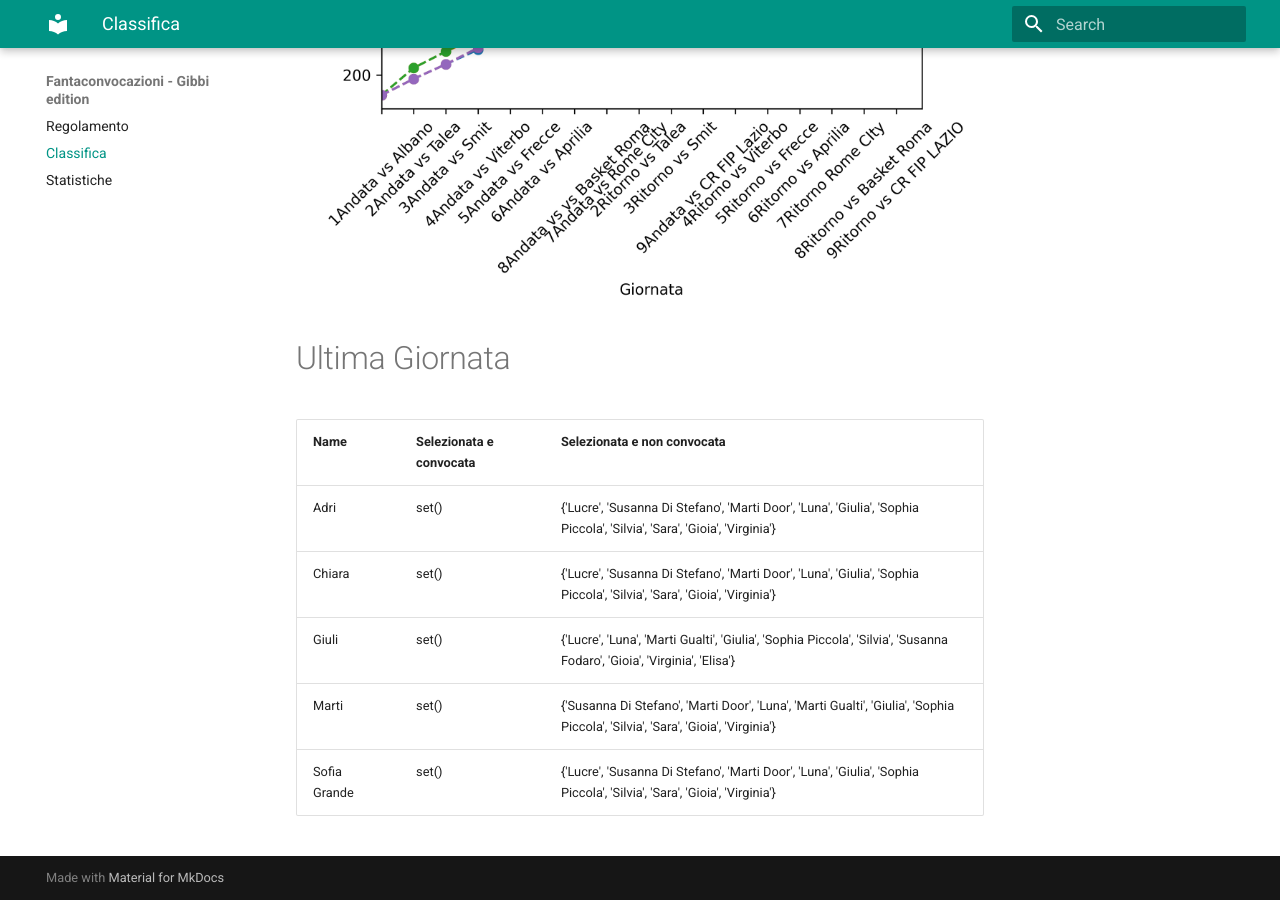
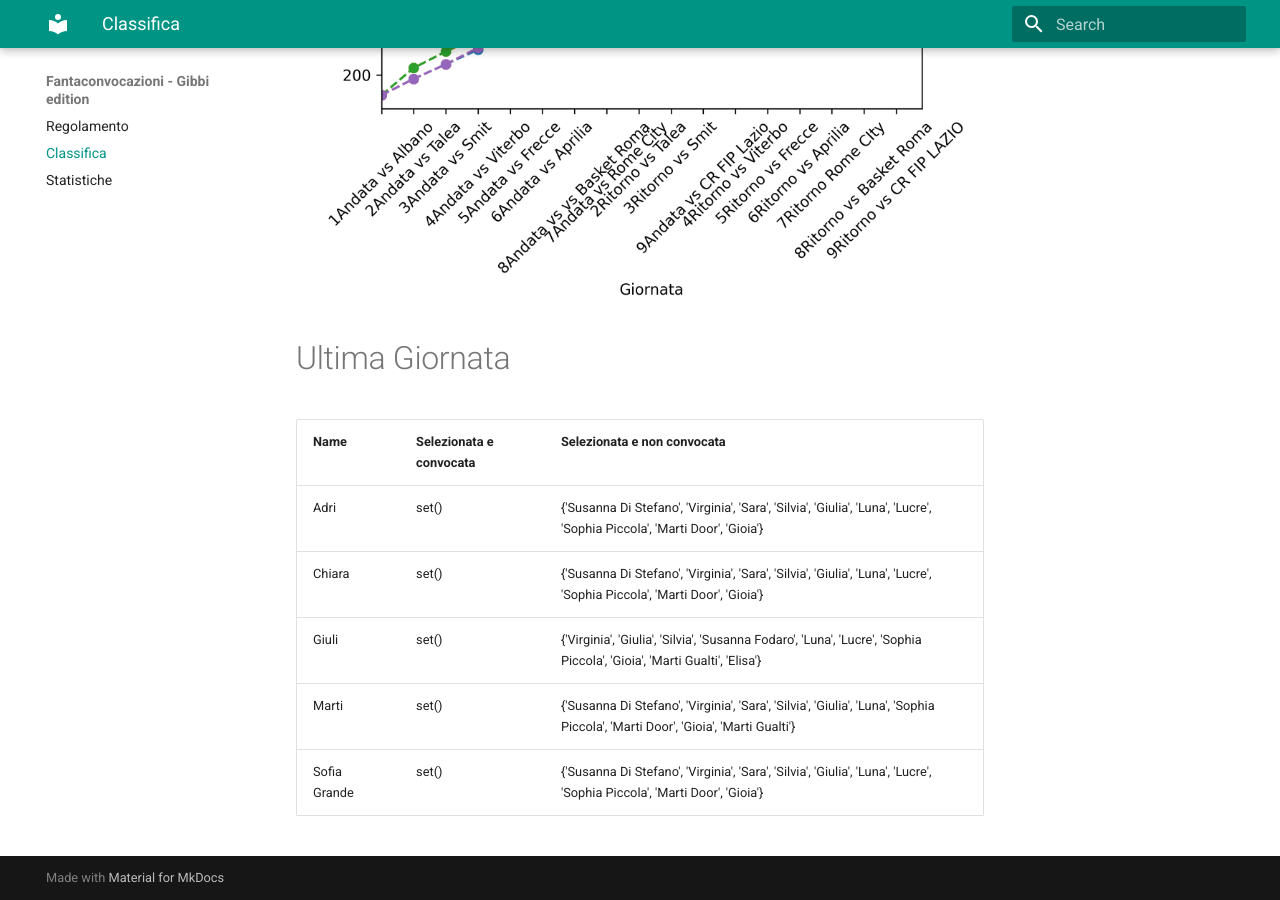
Before and after one commit to martinig94/fantagibbi, an MkDocs documentation site: the page built from docs/Classifica.md, in a window 1280 px wide and 900 px high, scrolled down 810 px. Built offline with MkDocs 1.6.1 and Material for MkDocs 9.7.7, drawn with Linux system fonts in a browser that asks for light colours.

Commit message:
Auto-update from main.py

```diff
--- a/docs/Classifica.md
+++ b/docs/Classifica.md
@@ -18,9 +18,9 @@
 <!-- START_TABLE CORRECT -->
 | Name         | Selezionata e convocata   | Selezionata e non convocata                                                                                                     |
 |:-------------|:--------------------------|:--------------------------------------------------------------------------------------------------------------------------------|
-| Adri         | set()                     | {'Lucre', 'Susanna Di Stefano', 'Marti Door', 'Luna', 'Giulia', 'Sophia Piccola', 'Silvia', 'Sara', 'Gioia', 'Virginia'}        |
-| Chiara       | set()                     | {'Lucre', 'Susanna Di Stefano', 'Marti Door', 'Luna', 'Giulia', 'Sophia Piccola', 'Silvia', 'Sara', 'Gioia', 'Virginia'}        |
-| Giuli        | set()                     | {'Lucre', 'Luna', 'Marti Gualti', 'Giulia', 'Sophia Piccola', 'Silvia', 'Susanna Fodaro', 'Gioia', 'Virginia', 'Elisa'}         |
-| Marti        | set()                     | {'Susanna Di Stefano', 'Marti Door', 'Luna', 'Marti Gualti', 'Giulia', 'Sophia Piccola', 'Silvia', 'Sara', 'Gioia', 'Virginia'} |
-| Sofia Grande | set()                     | {'Lucre', 'Susanna Di Stefano', 'Marti Door', 'Luna', 'Giulia', 'Sophia Piccola', 'Silvia', 'Sara', 'Gioia', 'Virginia'}        |
+| Adri         | set()                     | {'Susanna Di Stefano', 'Virginia', 'Sara', 'Silvia', 'Giulia', 'Luna', 'Lucre', 'Sophia Piccola', 'Marti Door', 'Gioia'}        |
+| Chiara       | set()                     | {'Susanna Di Stefano', 'Virginia', 'Sara', 'Silvia', 'Giulia', 'Luna', 'Lucre', 'Sophia Piccola', 'Marti Door', 'Gioia'}        |
+| Giuli        | set()                     | {'Virginia', 'Giulia', 'Silvia', 'Susanna Fodaro', 'Luna', 'Lucre', 'Sophia Piccola', 'Gioia', 'Marti Gualti', 'Elisa'}         |
+| Marti        | set()                     | {'Susanna Di Stefano', 'Virginia', 'Sara', 'Silvia', 'Giulia', 'Luna', 'Sophia Piccola', 'Marti Door', 'Gioia', 'Marti Gualti'} |
+| Sofia Grande | set()                     | {'Susanna Di Stefano', 'Virginia', 'Sara', 'Silvia', 'Giulia', 'Luna', 'Lucre', 'Sophia Piccola', 'Marti Door', 'Gioia'}        |
 <!-- END_TABLE CORRECT -->
```
